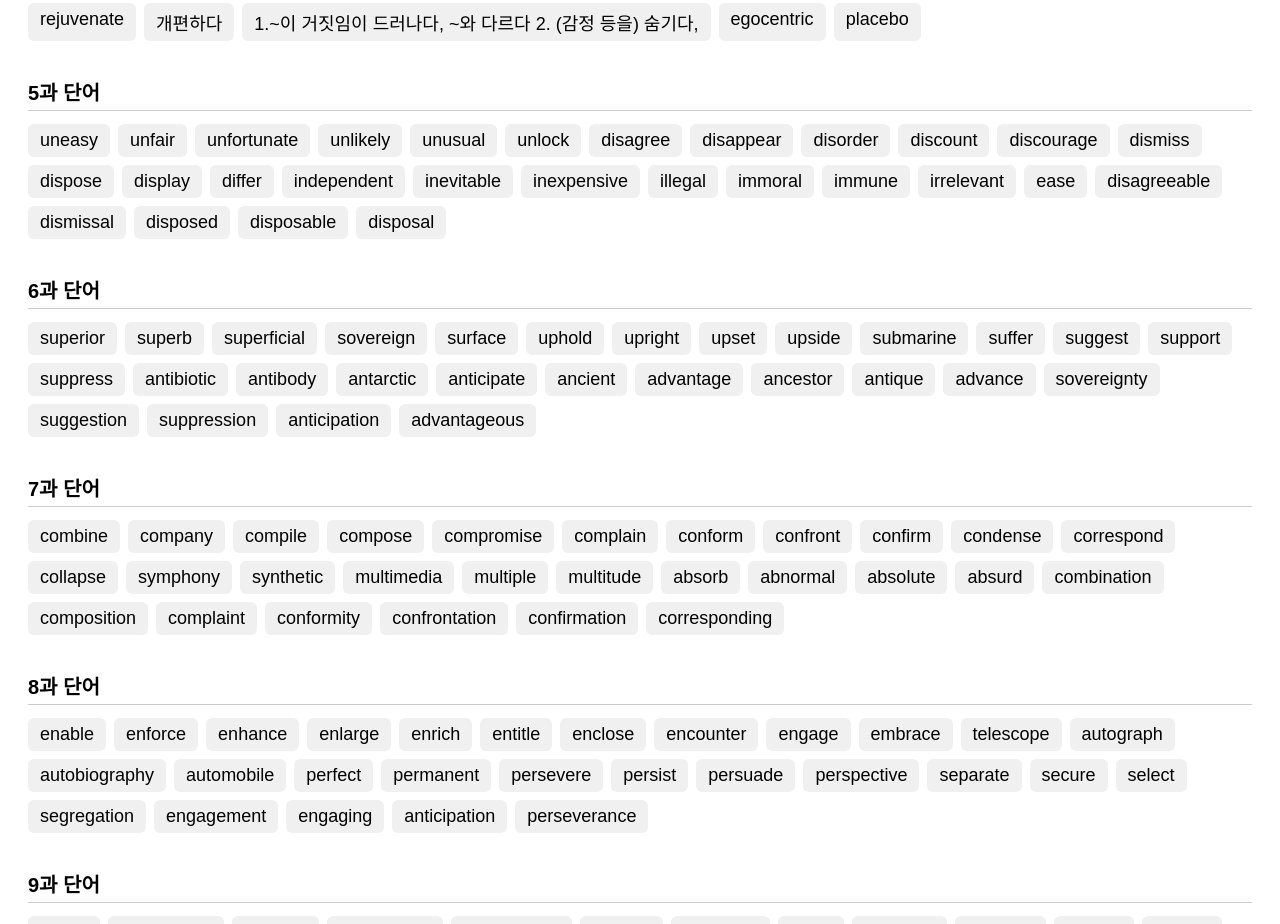
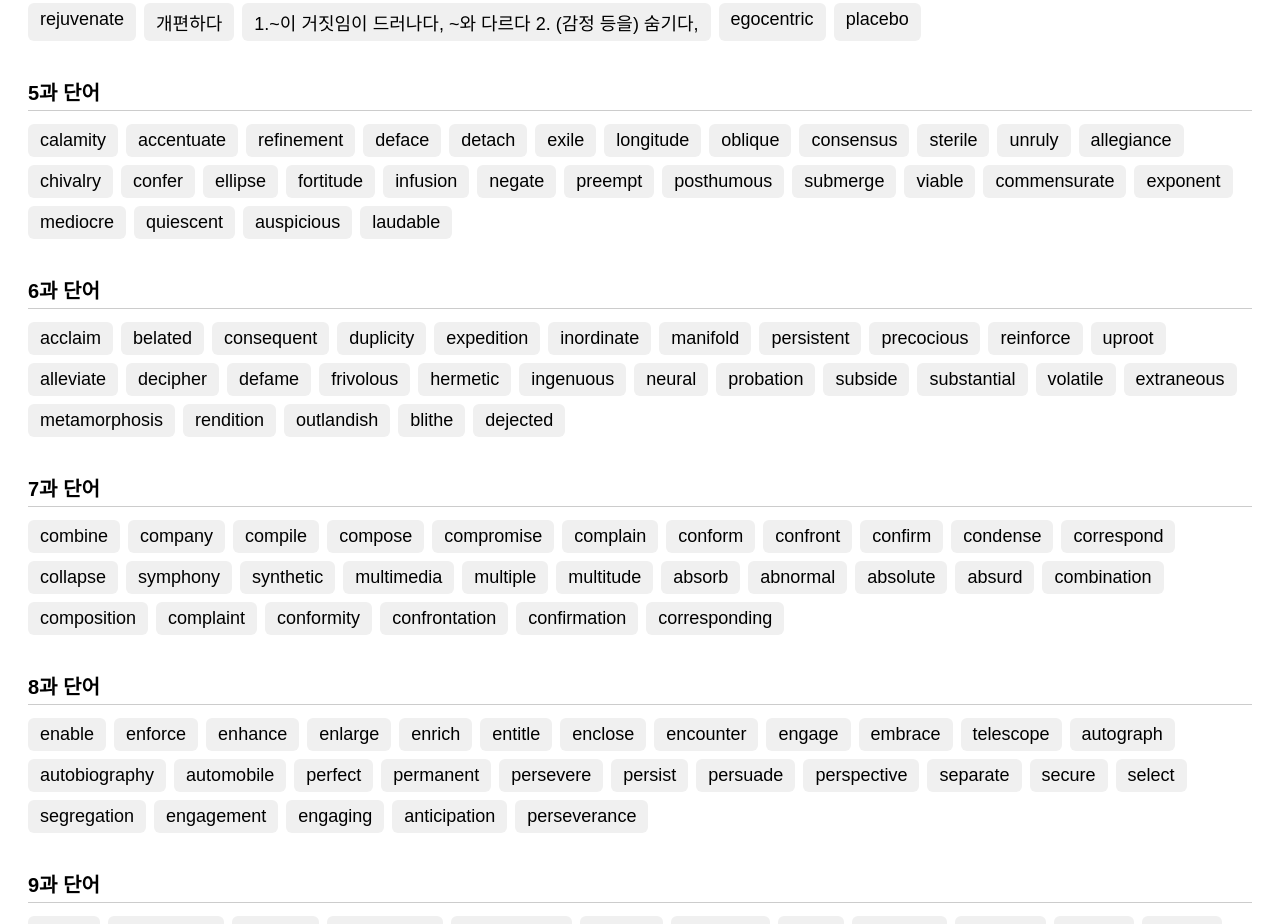
Before and after one commit to nmyway77/hlevele, a plain HTML site: page index.html in a window 1280 px wide. Shown: the part 896-1820 px from the top of the page. Drawn offline with Linux system fonts and the light colour scheme.

Commit message:
Update index.html

```diff
--- a/index.html
+++ b/index.html
@@ -207,63 +207,64 @@
 { word: 'egocentric', meaning: '자기 중심의, 이기적인' },
 { word: 'placebo', meaning: '1. 위약, 플라시보, 가짜 약 2. 일시적인 위안' },
       { heading: '5과 단어' },
-  { word: 'uneasy', meaning: '불안한, 불편한' },
-  { word: 'unfair', meaning: '불공평한, 부당한' },
-  { word: 'unfortunate', meaning: '불운한' },
-  { word: 'unlikely', meaning: '~할 것 같지 않은, 가망 없는' },
-  { word: 'unusual', meaning: '보통이 아닌, 유별난' },
-  { word: 'unlock', meaning: '열다' },
-  { word: 'disagree', meaning: '동의하지 않다' },
-  { word: 'disappear', meaning: '사라지다' },
-  { word: 'disorder', meaning: '무질서, 혼란, 이상' },
-  { word: 'discount', meaning: '할인, 할인하다' },
-  { word: 'discourage', meaning: '단념시키다, 낙담시키다' },
-  { word: 'dismiss', meaning: '묵살하다, 해고하다, 내쫓다' },
-  { word: 'dispose', meaning: '배치하다, 처리하다, 경향을 갖게 하다' },
-  { word: 'display', meaning: '전시하다, 진열하다, 보이다' },
-  { word: 'differ', meaning: '다르다' },
-  { word: 'independent', meaning: '독립한' },
-  { word: 'inevitable', meaning: '피할 수 없는, 불가피한' },
-  { word: 'inexpensive', meaning: '비싸지 않은' },
-  { word: 'illegal', meaning: '불법의' },
-  { word: 'immoral', meaning: '부도덕한' },
-  { word: 'immune', meaning: '면역성을 가진, 면제된' },
-  { word: 'irrelevant', meaning: '관계가 없는' },
-  { word: 'ease', meaning: '쉬움, 편하게 하다' },
-  { word: 'disagreeable', meaning: '싫은, 불쾌한' },
-  { word: 'dismissal', meaning: '해고, 퇴학, 해산' },
-  { word: 'disposed', meaning: '~하고 싶어 하는, ~하는' },
-  { word: 'disposable', meaning: '일회용품(의)' },
-  { word: 'disposal', meaning: '처리, 처분, 폐기' },
+ { word: 'calamity', meaning: '재난, 재해, 참사' },
+{ word: 'accentuate', meaning: '강조하다, 눈에 띄게 하다' },
+{ word: 'refinement', meaning: '1. 개선, 진보 2.정제, 정련, 순화 3. 세련됨, 고상함' },
+{ word: 'deface', meaning: '(외관을) 더럽히다, 손상시키다' },
+{ word: 'detach', meaning: '1. 분리하다, 떼어놓다 2. (군대, 군함을) 파견하다' },
+{ word: 'exile', meaning: '(정칮거 이유의) 국외 추방, 망명하다' },
+{ word: 'longitude', meaning: '경도, 경선' },
+{ word: 'oblique', meaning: '1. (목적,표현 등이) 간접적인, 완곡한 2. (방향 등이) 비스듬한,기울어진' },
+{ word: 'consensus', meaning: '(의견 등의) 일치, 합의' },
+{ word: 'sterile', meaning: '1. 불임의, 생산을 못하는 2.살균의, 무균의 3. 독창성이' },
+{ word: 'unruly', meaning: '(사람이)다루기 힘든, 제멋대로인 (머리카락이) 잘 흐트러지는' },
+{ word: 'allegiance', meaning: '충성, 충실' },
+{ word: 'chivalry', meaning: '1. 기사도 (정신) 2. (중세의) 기사도 제도' },
+{ word: 'confer', meaning: '1. 의논하다 협의하다 2. 슈여하다, 주다' },
+{ word: 'ellipse', meaning: '타원' },
+{ word: 'fortitude', meaning: '꿋꿋함, 부굴의 정신, 강인함' },
+{ word: 'infusion', meaning: '1. 주입, 투입, 2. (풀을 달인) 약재, 우려낸 물' },
+{ word: 'negate', meaning: '1. 무효로 하다, 취소하다 2.(존재, 진실을) 부정하다, 부인하다' },
+{ word: 'preempt', meaning: '1. (상대보다 먼저 행동함으로써) 피하다, 예방하다 2. 정규 방송 프로그램을 ~로 대체하다' },
+{ word: 'posthumous', meaning: '사후에 생긴, 저자의 사후에 출판된' },
+{ word: 'submerge', meaning: '1. 물속에 잠기게 하다, 잠수하다 2. (감정을) 숨기다, 감추다' },
+{ word: 'viable', meaning: '1. 실행 가능한, 실용적인 2. 생존 가능한' },
+{ word: 'commensurate', meaning: '(자질, 기간 등이) 같은 정도의, (액수 등이)' },
+{ word: 'exponent', meaning: '1. 주창자, 옹호자 2.대표적 인물, 전형 3. 지수,승' },
+{ word: 'mediocre', meaning: '그저 그런, 평범한, 2류의' },
+{ word: 'quiescent', meaning: '(일시적으로) 정지한, 조용한' },
+{ word: 'auspicious', meaning: '길조의, 전망이 밝은' },
+{ word: 'laudable', meaning: '칭찬할만한, 기특한, 훌륭한' },
+
       { heading: '6과 단어' },
-  { word: 'superior', meaning: '우수한, 상급자' },
-  { word: 'superb', meaning: '뛰어난, 멋진' },
-  { word: 'superficial', meaning: '표면의, 외견상의' },
-  { word: 'sovereign', meaning: '주권자, 주권이 있는' },
-  { word: 'surface', meaning: '표면, 외관; 표면의' },
-  { word: 'uphold', meaning: '지지하다, 옹호하다' },
-  { word: 'upright', meaning: '똑바른; 정직한, 똑바로 서 있는' },
-  { word: 'upset', meaning: '기분이 상한, 상하게 하다' },
-  { word: 'upside', meaning: '위쪽, 윗면' },
-  { word: 'submarine', meaning: '잠수함, 해저의' },
-  { word: 'suffer', meaning: '고통을 겪다' },
-  { word: 'suggest', meaning: '제안하다, 암시하다' },
-  { word: 'support', meaning: '지지하다, 부양하다, 지지' },
-  { word: 'suppress', meaning: '진압하다, 억제하다' },
-  { word: 'antibiotic', meaning: '항생제' },
-  { word: 'antibody', meaning: '항체' },
-  { word: 'antarctic', meaning: '남극의, 남극 대륙' },
-  { word: 'anticipate', meaning: '예상하다, 예측하다' },
-  { word: 'ancient', meaning: '고대의' },
-  { word: 'advantage', meaning: '이점, 유리한 조건' },
-  { word: 'ancestor', meaning: '선조, 조상' },
-  { word: 'antique', meaning: '고대의, 골동품' },
-  { word: 'advance', meaning: '진보하다, 전진, 진보' },
-  { word: 'sovereignty', meaning: '주권' },
-  { word: 'suggestion', meaning: '제안' },
-  { word: 'suppression', meaning: '억제, 진압' },
-  { word: 'anticipation', meaning: '예상, 기대' },
-  { word: 'advantageous', meaning: '유리한, 이익이 되는' },
+{ word: 'acclaim', meaning: '갈채를 보내다, 환호하다// 갈채, 환호' },
+{ word: 'belated', meaning: '뒤늦은' },
+{ word: 'consequent', meaning: '결과로서 생기는, 결과적인' },
+{ word: 'duplicity', meaning: '표리부동, 기만, 이중성' },
+{ word: 'expedition', meaning: '1. 탐험 2. 신속함' },
+{ word: 'inordinate', meaning: '과도한, 생각보다 훨씬 많은, 상당한' },
+{ word: 'manifold', meaning: '다양한, 다방면의' },
+{ word: 'persistent', meaning: '1. 끊임없는, 계속적인 2. 끈질긴, 고집 센' },
+{ word: 'precocious', meaning: '조숙한, 신체/지능의 발달이 빠른' },
+{ word: 'reinforce', meaning: '1. 강화하다 2. 보강하다 3. 지원군을 보내다, 증원하다' },
+{ word: 'uproot', meaning: '1. 뿌리째 뽑다 2.(토지, 집 등에서) 몰아내다' },
+{ word: 'alleviate', meaning: '(고통, 문제 등을) 덜다, 경감하다, 완화시킨다' },
+{ word: 'decipher', meaning: '1.(필체 등을) 알아내다, 이해하다 2.(암호를) 풀다, 해독하다' },
+{ word: 'defame', meaning: '비방하다, 증상하다' },
+{ word: 'frivolous', meaning: '1. 경박한, 진지하지 못한 2.시시한, 하찮은' },
+{ word: 'hermetic', meaning: '1. 밀봉한, 밀폐한 2. 은둔하는, 사람들과 떨어져 사는' },
+{ word: 'ingenuous', meaning: '순진한, 천진난만한' },
+{ word: 'neural', meaning: '신경(계)의' },
+{ word: 'probation', meaning: '1. 집행유예, 보호 관찰 2.수습기간, 가채용 3. 근신' },
+{ word: 'subside', meaning: '1.(상태가) 가라앉다, 진정되다 2.(땅,건물이)꺼지다, 내려앉다' },
+{ word: 'substantial', meaning: '1. 상당한, 꽤 많은 2. 실질적인, 실속 있는' },
+{ word: 'volatile', meaning: '1. 변동이 심한, 불안정한 2.변덕스러운, 화를 잘 내는 3. 휘발성의' },
+{ word: 'extraneous', meaning: '1. 이질적인, 관계없는 2. 외부로부터의' },
+{ word: 'metamorphosis', meaning: '1. (완전히 다른 것으로) 변모, 변화 2. (곤충 등의) 변태' },
+{ word: 'rendition', meaning: '1. 연주, 공연, 연출 2. 번역(판)' },
+{ word: 'outlandish', meaning: '기이한, 이상한' },
+{ word: 'blithe', meaning: '문제의 심각성을 모르는, 마냥 행복한, 태평스런' },
+{ word: 'dejected', meaning: '낙심한, 낙담한, 풀죽은' },
       { heading: '7과 단어' },
   { word: 'combine', meaning: '결합하다, 결합되다' },
   { word: 'company', meaning: '회사, 친구, 동석, 일행' },
```
